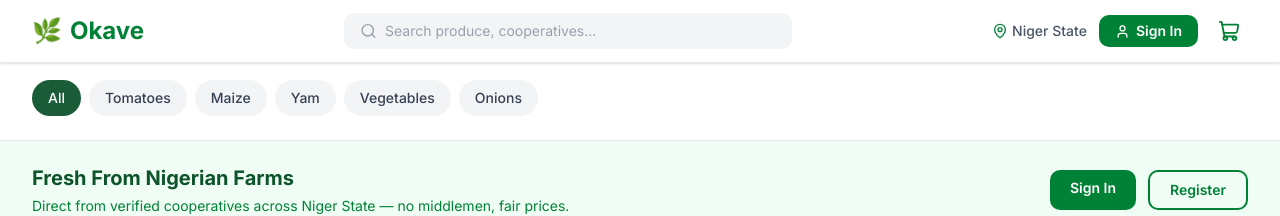
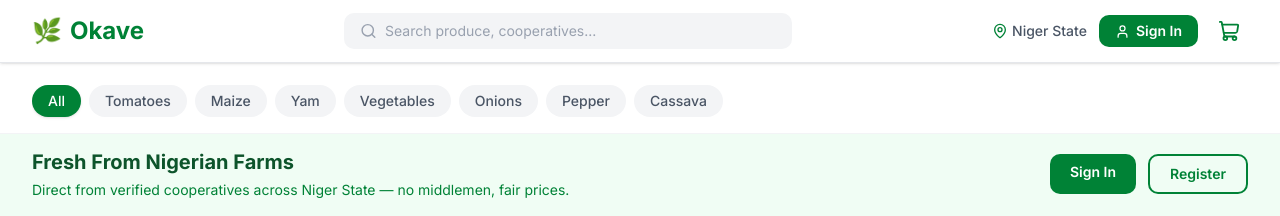
Before and after one commit to Harheesha/okave-farm-produce-marketplace, a Next.js app: page / in a window 1280 px wide. Shown: the top 216 px of the page. Built offline with nearby package versions, Linux system fonts and the light colour scheme.

Commit message:
Fix: green active state, more filter options

```diff
--- a/components/filter-pills.tsx
+++ b/components/filter-pills.tsx
@@ -2,23 +2,23 @@
 
 import { useState } from 'react'
 
-const filters = ['All', 'Tomatoes', 'Maize', 'Yam', 'Vegetables', 'Onions']
+const filters = ['All', 'Tomatoes', 'Maize', 'Yam', 'Vegetables', 'Onions', 'Pepper', 'Cassava']
 
 export function FilterPills() {
   const [activeFilter, setActiveFilter] = useState('All')
 
   return (
-    <div className="w-full bg-white border-b border-gray-200 sticky top-16 z-40">
-      <div className="max-w-7xl mx-auto px-4 py-4 sm:px-6 lg:px-8">
-        <div className="flex gap-2 overflow-x-auto pb-2">
+    <div className="w-full bg-white border-b border-gray-100 sticky top-[73px] z-40">
+      <div className="max-w-7xl mx-auto px-4 py-3 sm:px-6 lg:px-8">
+        <div className="flex gap-2 overflow-x-auto pb-1 scrollbar-hide">
           {filters.map((filter) => (
             <button
               key={filter}
               onClick={() => setActiveFilter(filter)}
-              className={`whitespace-nowrap px-4 py-2 rounded-full font-medium text-sm transition-all ${
+              className={`whitespace-nowrap px-4 py-1.5 rounded-full font-medium text-sm transition-all ${
                 activeFilter === filter
-                  ? 'bg-primary text-white'
-                  : 'bg-gray-100 text-gray-700 hover:bg-gray-200'
+                  ? 'bg-green-700 text-white shadow-sm'
+                  : 'bg-gray-100 text-gray-600 hover:bg-green-50 hover:text-green-700'
               }`}
             >
               {filter}
```
